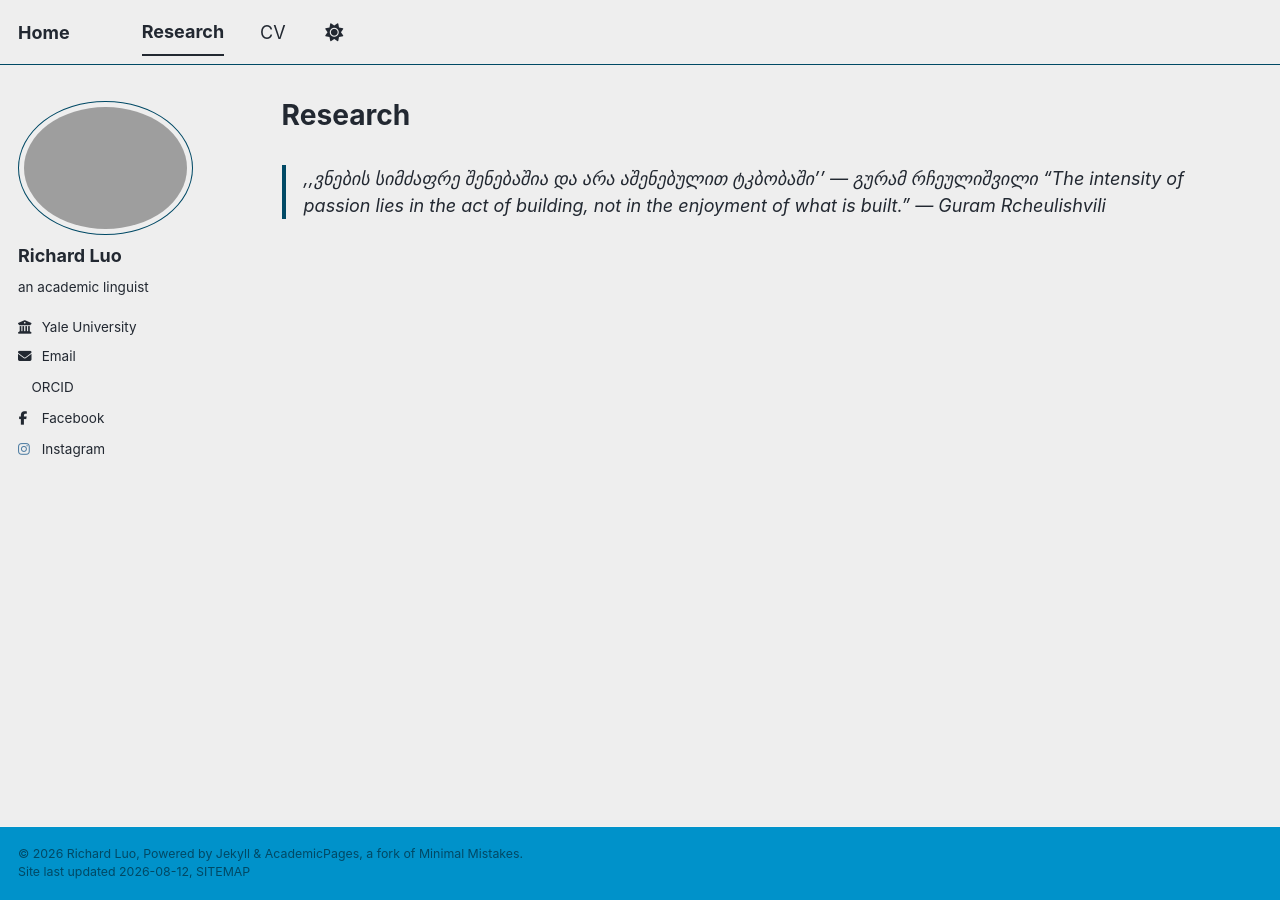
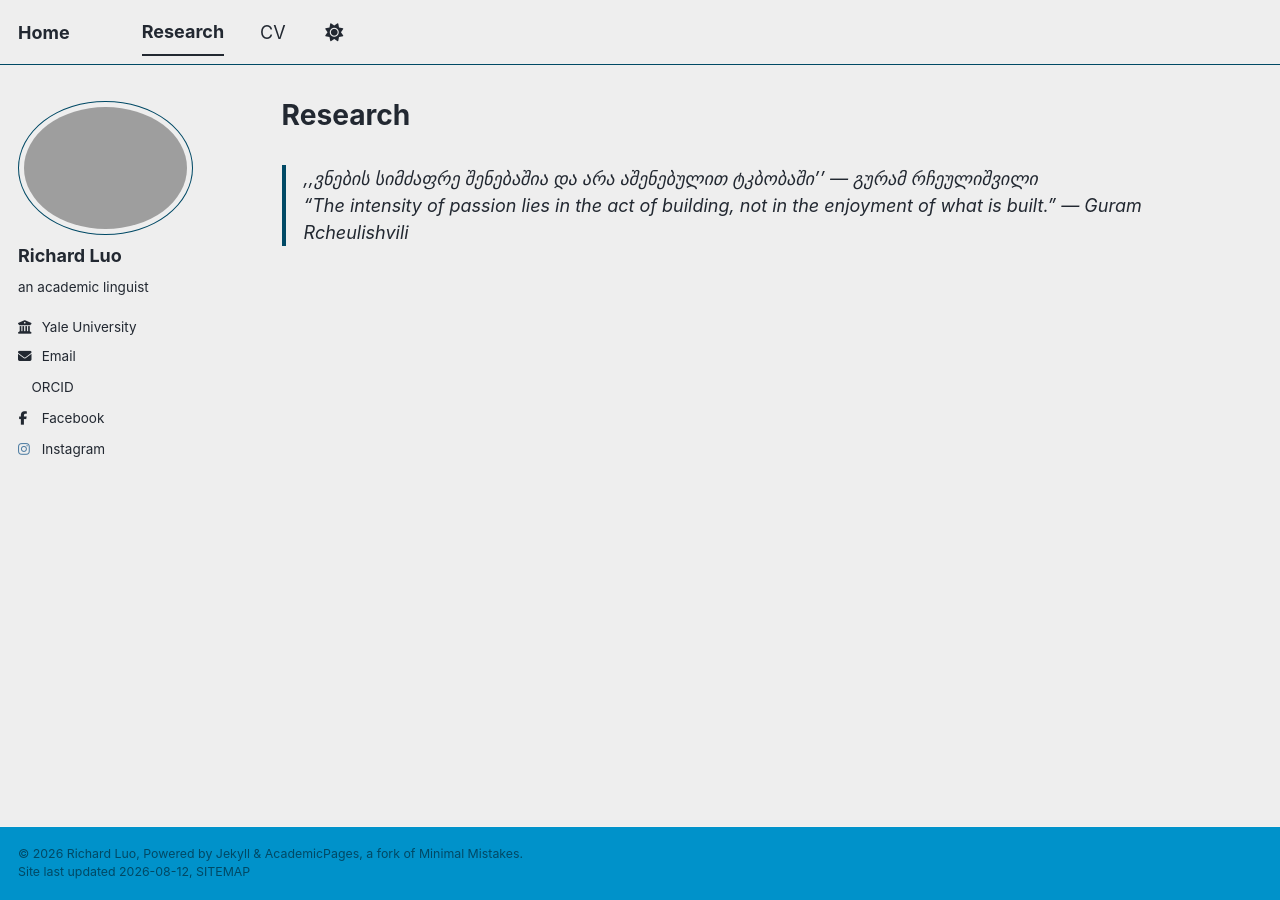
Before and after one commit to RichardMaS/richardmas.github.io, a Jekyll site: the page built from _pages/research.md, in a window 1280 px wide. Built offline with Jekyll 4.4.1, drawn with Linux system fonts in a browser that asks for light colours; a style sheet for code colours, icons or effects is not loaded.

```diff
--- a/_pages/research.md
+++ b/_pages/research.md
@@ -5,5 +5,5 @@ permalink: /research/
 author_profile: true
 ---
 
-> ,,ვნების სიმძაფრე შენებაშია და არა აშენებულით ტკბობაში'' --- გურამ რჩეულიშვილი
+> ,,ვნების სიმძაფრე შენებაშია და არა აშენებულით ტკბობაში'' --- გურამ რჩეულიშვილი<br>
 > *"The intensity of passion lies in the act of building, not in the enjoyment of what is built." --- Guram Rcheulishvili*
```
